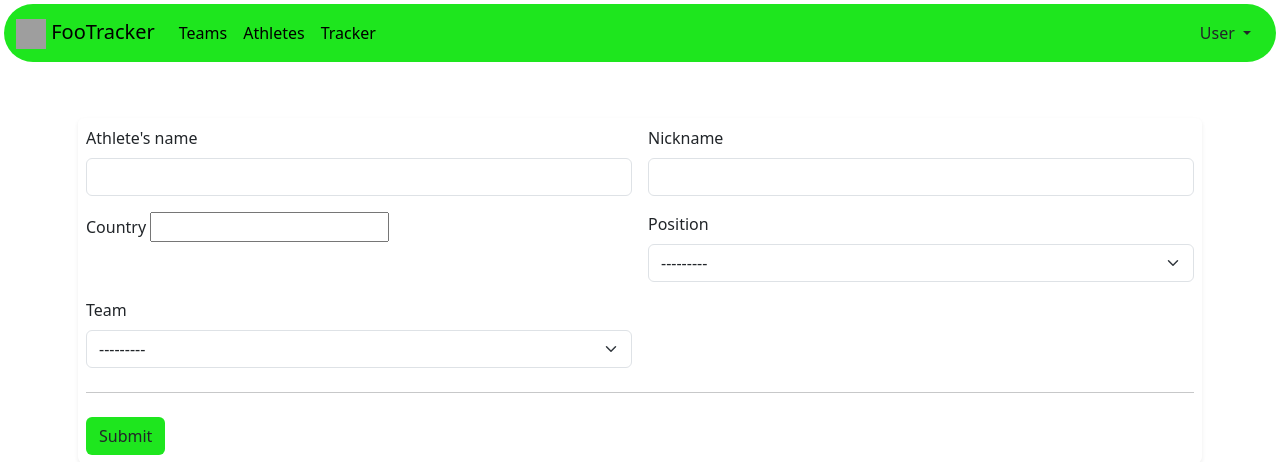
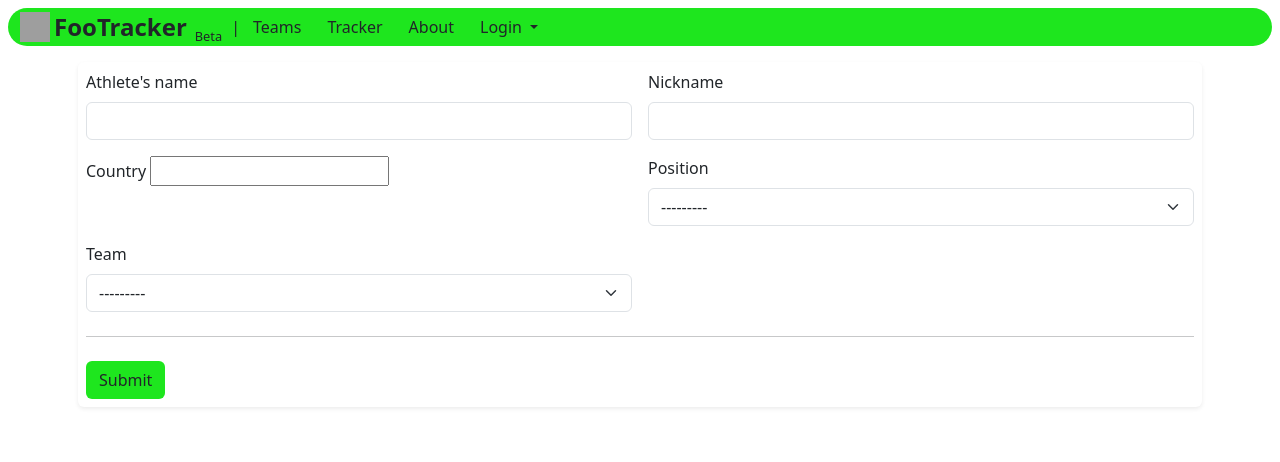
Before and after one commit to paulobueno/point-tracker, a Django app: page /athlete_register in a window 1280 px wide. Shown: the top 462 px of the page. Run offline with Django 4.2, Linux system fonts and the light colour scheme; the visitor is signed in with stand-in values (Sample User, id 1); data that the repository does not hold is empty; some libraries are stand-ins or nearby versions; grey boxes are pictures that could not be loaded.

Commit message:
added beta tag and changes in the navbar

```diff
--- a/tracker/templates/main.html
+++ b/tracker/templates/main.html
@@ -3,7 +3,7 @@
 <head>
     {% load static %}
     <meta charset="utf-8">
-    <title>FooTracker</title>
+    <title>FooTracker - beta</title>
     <script defer type="text/javascript" src="{% static '/js/bootstrap.bundle.min.js' %}"></script>
     <link href="{% static '/css/bootstrap.css' %}" rel="stylesheet">
     <link rel="icon" href="{% static '/alien.png' %}">
@@ -52,38 +52,31 @@
 </head>
 <body>
 
-<nav class="navbar navbar-expand navbar-foo rounded-pill m-1 mb-5">
-    <div class="container-fluid">
-        <a class="navbar-brand" href="/track">
-            <img src="https://uploads-ssl.webflow.com/639bcb5db0b7734d255d6db9/639bee7d19d6f2ae30b3440d_2194593.png"
-                 width="30" height="30" alt="">
-            FooTracker
-        </a>
-        <button class="navbar-toggler" type="button" data-bs-toggle="collapse" data-bs-target="#navbarNavDropdown"
-                aria-controls="navbarNavDropdown" aria-expanded="false" aria-label="Toggle navigation">
-            <span class="navbar-toggler-icon"></span>
+<nav class="navbar-foo rounded-pill m-2">
+    <div class="container-fluid d-flex flex-row align-items-center">
+        <img src="https://footracker-statics.s3.sa-east-1.amazonaws.com/static/alien-topbar.png"
+             width="30" height="30" alt="">
+        <div class="mx-1 fw-bold"
+             style="font-size: 1.5rem">
+            <a href="/" class="text-dark text-decoration-none">FooTracker</a></div>
+        <div class="mx-1 align-self-end" style="font-size: 0.8rem">Beta</div>
+        <div style="margin-left: 5px;">|</div>
+        <a href="/teams" class="btn">Teams</a>
+        <a href="/track" class="btn">Tracker</a>
+        <a href="/about" class="btn">About</a>
+        <button type="button"
+                id="dropdownMenu2"
+                data-bs-toggle="dropdown"
+                aria-haspopup="true"
+                aria-expanded="false"
+                class="btn dropdown-toggle">
+            Login
         </button>
-        <div class="navbar-collapse">
-            <ul class="navbar-nav">
-                <li class="nav-item">
-                    <a class="nav-link" aria-current="page" href="/teams">Teams</a>
-                </li>
-                <li class="nav-item">
-                    <a class="nav-link" aria-current="page" href="/athletes">Athletes</a>
-                </li>
-                <li class="nav-item">
-                    <a class="nav-link" aria-current="page" href="/track">Tracker</a>
-                </li>
-            </ul>
+        <div class="dropdown-menu" aria-labelledby="dropdownMenu2" style="">
+            <a class="dropdown-item" type="button" href="/auth/login">Sign-in</a>
+            <a class="dropdown-item" type="button" href="/sign-up">Sign-up</a>
         </div>
-        <div class="dropdown">
-            <button class="btn dropdown-toggle" type="button" id="dropdownMenu2" data-bs-toggle="dropdown" aria-haspopup="true" aria-expanded="false">
-                User
-            </button>
-            <div class="dropdown-menu" aria-labelledby="dropdownMenu2">
-                <a class="dropdown-item" type="button" href="/auth/login">Sign-in</a>
-            </div>
-        </div>
+
     </div>
 </nav>
 
```
